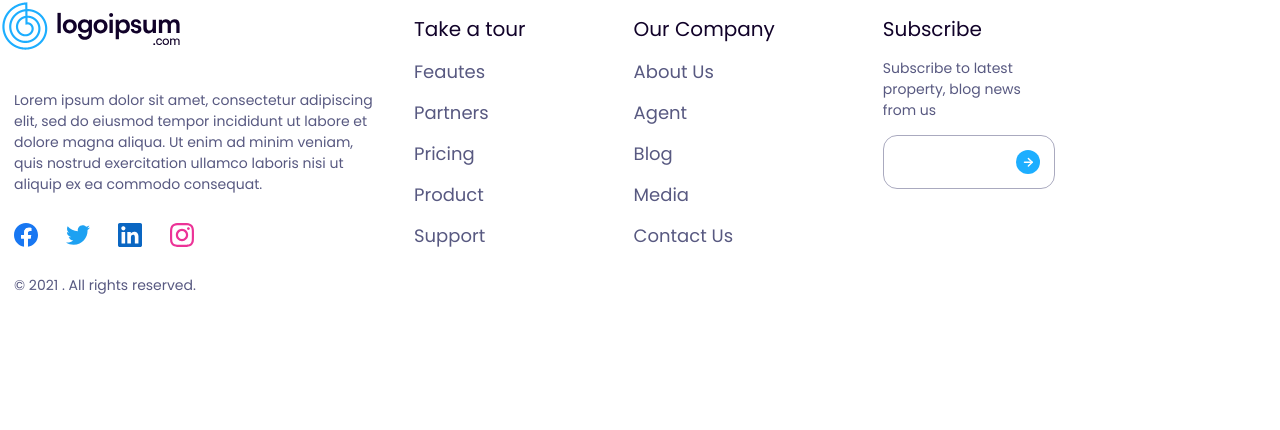
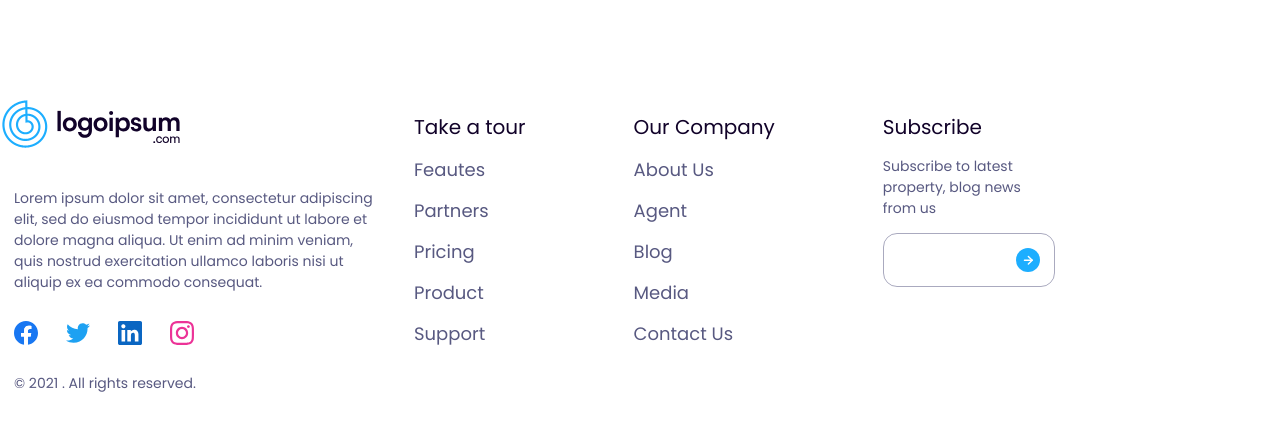
Before and after one commit to 70Ni/realestate, a React (Create React App) app: page / in a window 1280 px wide. Shown: the top 430 px of the page. Built offline with nearby package versions, Linux system fonts and the light colour scheme.

Commit message:
Minor change on Footer

```diff
--- a/src/Components/Footer/footer.css
+++ b/src/Components/Footer/footer.css
@@ -1,6 +1,9 @@
 .footer-wrapper {
   display: flex;
+  justify-content: center;
+
   max-width: 1200px;
+  margin-top: 98px;
 }
 
 .links-wrapper {
```
